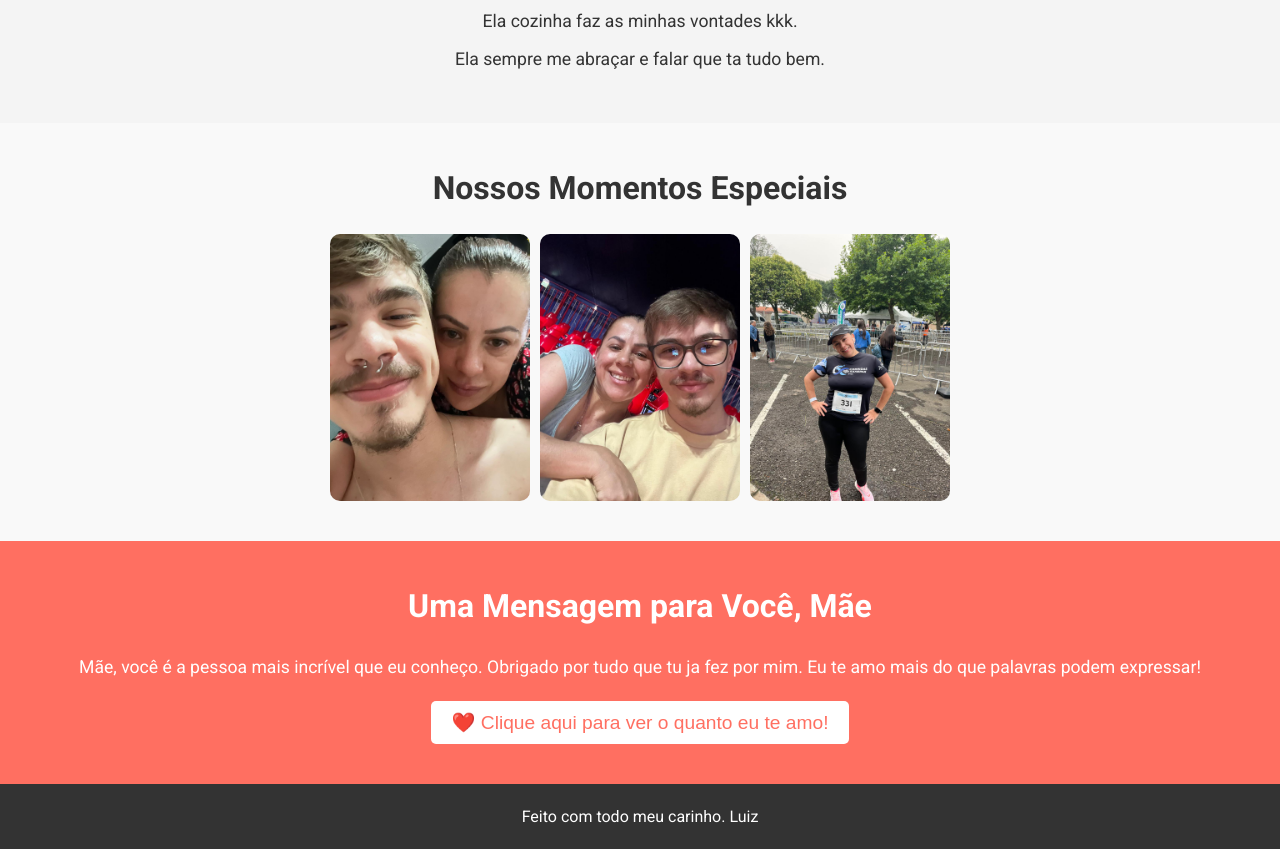
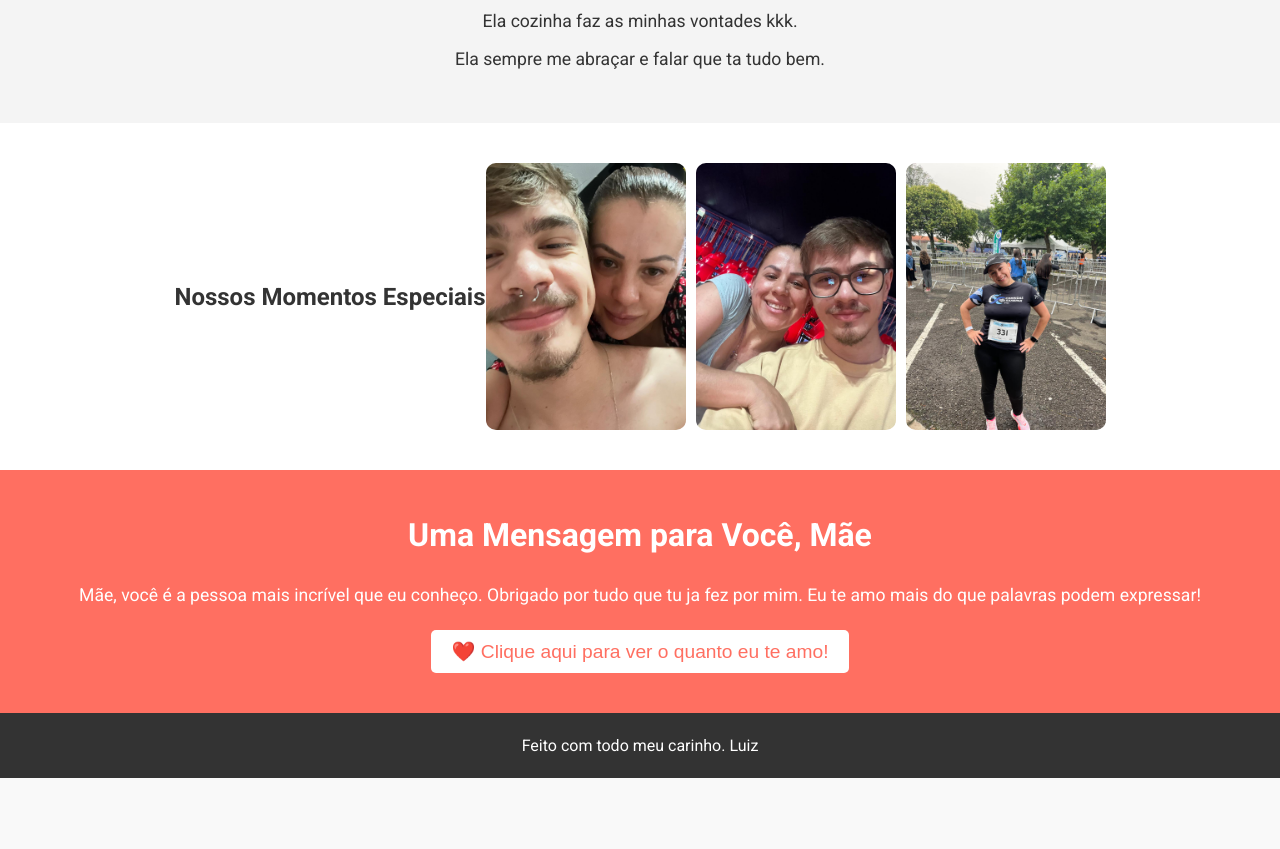
Before and after one commit to Lolifps/Lolifps.github.io, a plain HTML site: page index.html in a window 1280 px wide. Shown: the part 848-1697 px from the top of the page. After the commit the page ends 1626 px from the top, so only its background shows below. Drawn offline with Linux system fonts and the light colour scheme.

Commit message:
Update index.html

```diff
--- a/index.html
+++ b/index.html
@@ -32,7 +32,7 @@
             </ul>
         </section>
 
-        <section class="gallery">
+        <section class="hero">
             <h2>Nossos Momentos Especiais</h2>
             <div class="gallery-images">
                 <img src="momento1.jpg" alt="Momento Especial 1">
```
